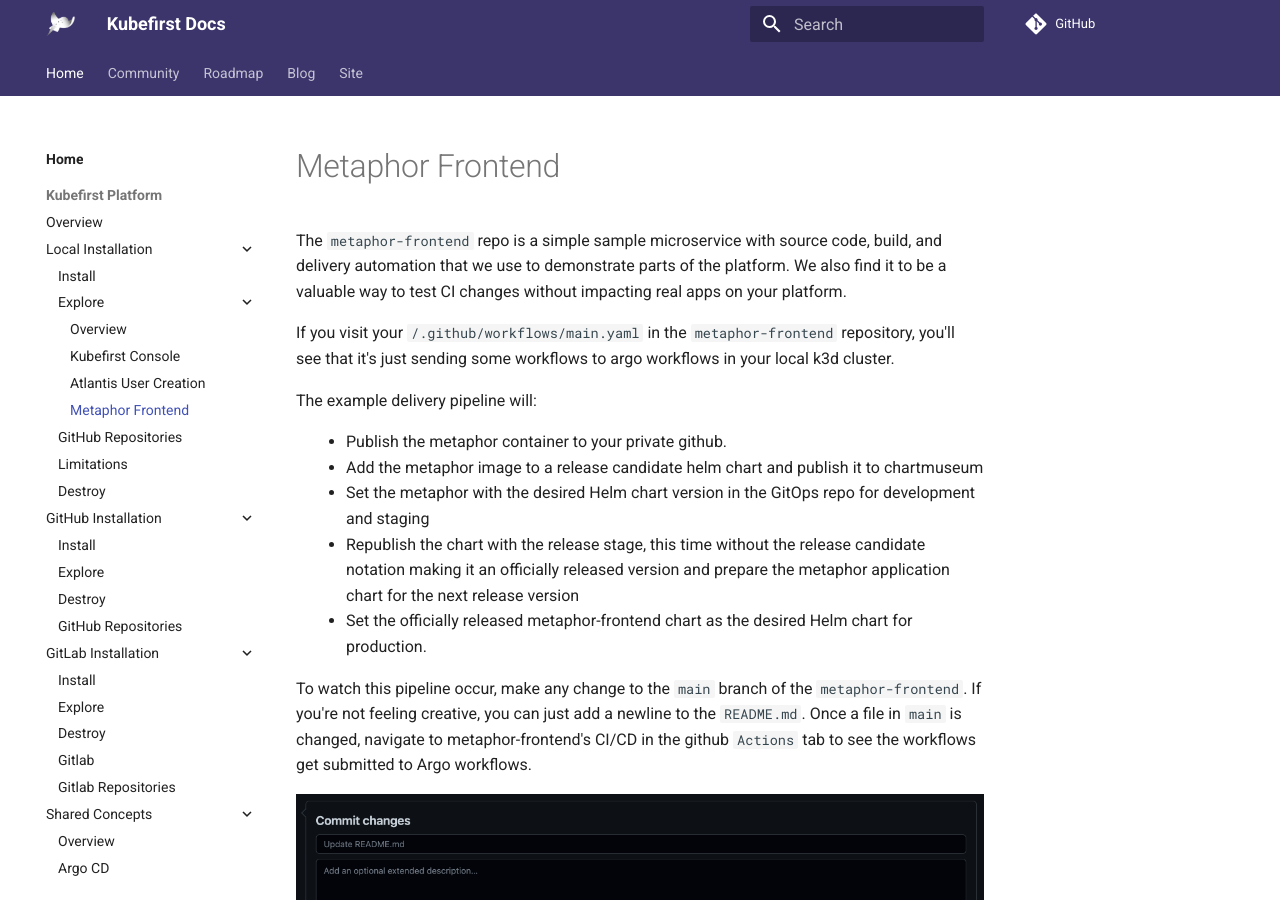
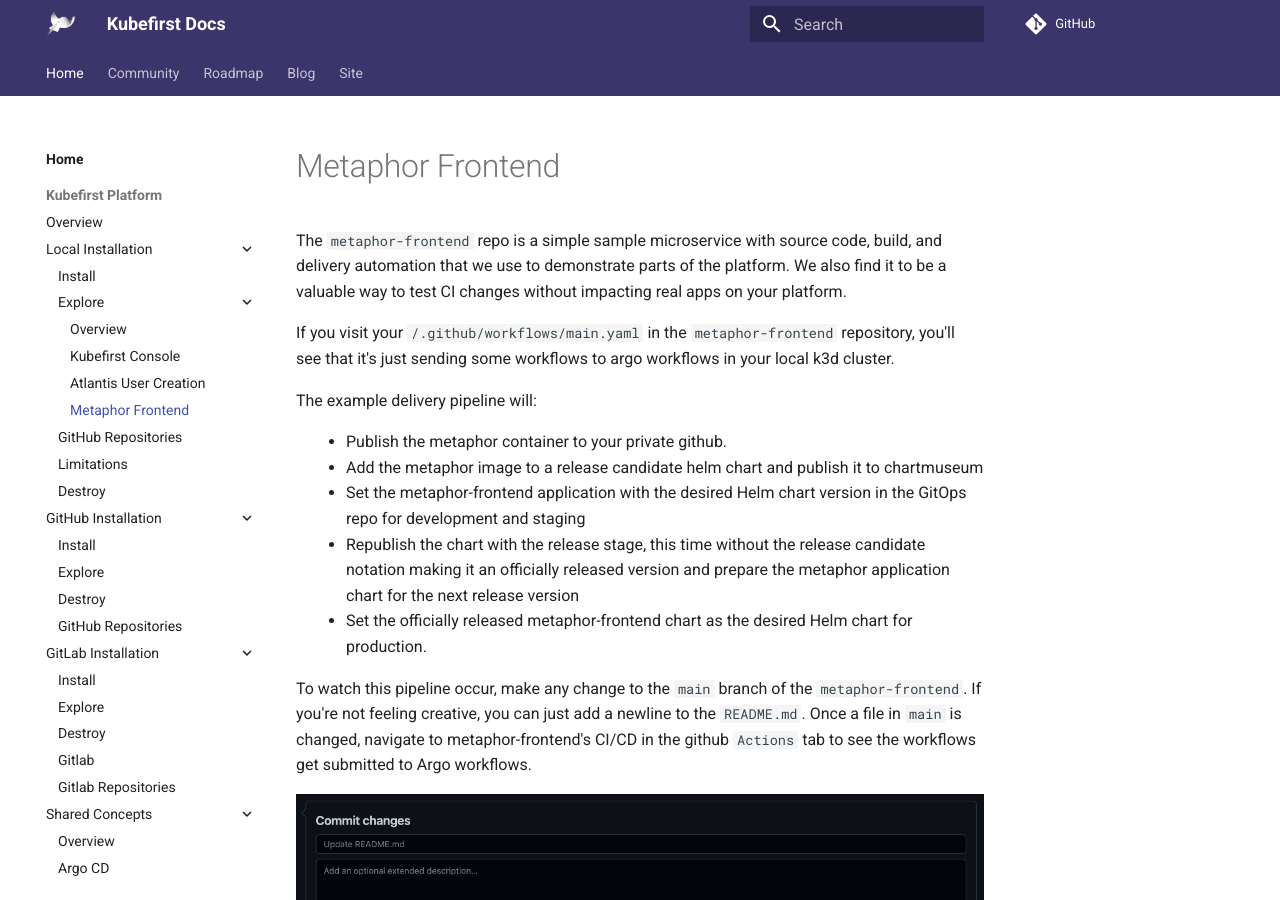
Before and after one commit to konstructio/kubefirst, an MkDocs documentation site: the page built from docs/kubefirst/local/explore/metaphor.md, in a window 1280 px wide and 900 px high. Built offline with MkDocs 1.6.1 and Material for MkDocs 9.7.7, drawn with Linux system fonts in a browser that asks for light colours; comment, search, counter and statistics services are not loaded.

Commit message:
metaphor specification
Co-authored-by: Jared Edwards <jared@kubefirst.com>

```diff
--- a/docs/kubefirst/local/explore/metaphor.md
+++ b/docs/kubefirst/local/explore/metaphor.md
@@ -6,7 +6,7 @@
 
 - Publish the metaphor container to your private github.
 - Add the metaphor image to a release candidate helm chart and publish it to chartmuseum
-- Set the metaphor with the desired Helm chart version in the GitOps repo for development and staging
+- Set the metaphor-frontend application with the desired Helm chart version in the GitOps repo for development and staging
 - Republish the chart with the release stage, this time without the release candidate notation making it an officially released version and prepare the metaphor application chart for the next release version
 - Set the officially released metaphor-frontend chart as the desired Helm chart for production.
 
```
